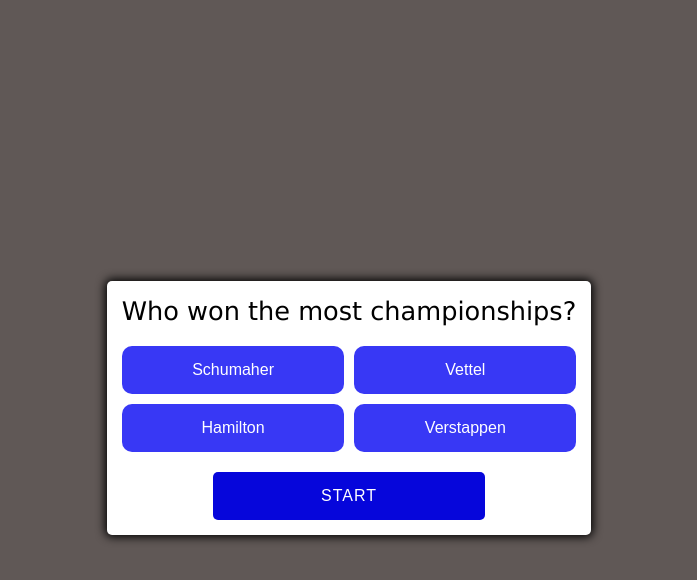
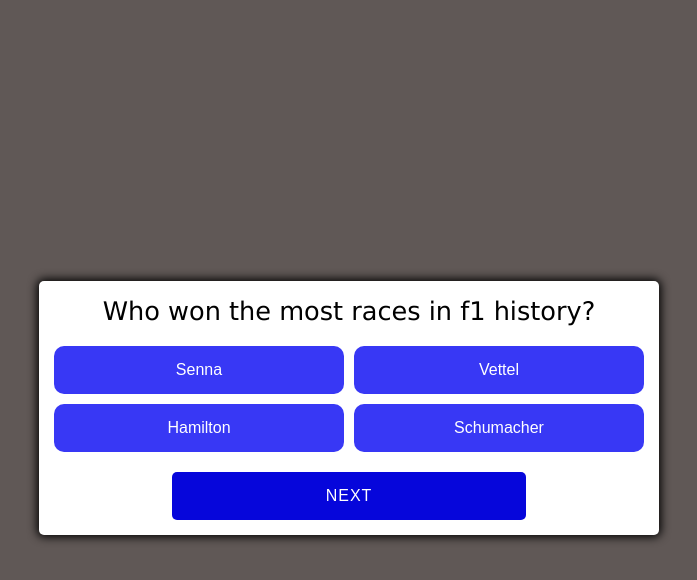
Before and after one commit to Dinko99/F1-Quiz-App, a plain HTML site: page index.html in a window 1280 px wide. Both pictures are taken after a click on the button "START". Shown: the whole page, without its empty margins (299-996 px from the left). Drawn offline with Linux system fonts and the light colour scheme.

Commit message:
Finished project

```diff
--- a/index.html
+++ b/index.html
@@ -9,20 +9,20 @@
 </head>
 <body>
     <main>
-        <div class="question-title">
-            Who won the most championships?
+        <div class="question-title" id="question-title">
+            Welcome to F1 quizz
         </div>
-        <div class="answers-container">
+        <div class="answers-container hide" id="answers-container">
             <button class="answer-btn">schumaher</button>
             <button class="answer-btn">vettel</button>
             <button class="answer-btn">hamilton</button>
             <button class="answer-btn">verstappen</button>
         </div>
         <div class="buttons-container">
-            <button class="start-btn btn">start</button>
-            <button class="next-btn btn hide">next</button>
-            <button class="finish-btn btn hide">finish</button>
-            <button class="refresh-btn btn hide">refresh</button>
+            <button class="btn" id="start">start</button>
+            <button class="btn hide" id="next">next</button>
+            <button class="btn hide" id="finish">finish</button>
+            <button class="btn hide" id="refresh">refresh</button>
         </div>
     </main>
 
--- a/script.js
+++ b/script.js
@@ -0,0 +1,172 @@
+const start = document.getElementById('start')
+const next = document.getElementById('next')
+const finish = document.getElementById('finish')
+const questionElement = document.getElementById('question-title')
+const answersContainer = document.getElementById('answers-container')
+let shuffledQuestions, currentIndex;
+let count = 0
+
+start.addEventListener('click', startGame)
+next.addEventListener('click', ()=>{
+    currentIndex++;
+    setNextQuestion();
+    clearBody()
+})
+finish.addEventListener('click', ()=>{
+    questionElement.innerText = `Your score is ${count} out of ${questions.length}`
+    finish.classList.add('hide')
+    start.classList.remove('hide')
+    start.innerText = 'restart'
+    clearBody()
+    resetState()
+})
+
+
+function startGame(){
+    start.classList.add('hide')
+    next.classList.remove('hide')
+    shuffledQuestions = questions.sort(()=> Math.random() - .5)
+    currentIndex = 0
+    resetState()
+    showQuestion(shuffledQuestions[currentIndex])
+    count = 0
+}
+
+
+function showQuestion(question){
+    questionElement.innerText = question.question
+    answersContainer.classList.remove('hide')
+    question.answers.sort(()=> Math.random() - .5);
+    question.answers.forEach((answer)=>{
+        const button = document.createElement('button')
+        button.innerText = answer.text
+        button.classList.add('answer-btn')
+        if(answer.correct){
+            button.dataset.correct = answer.correct
+        }
+        button.addEventListener('click', selectAnswer)
+        answersContainer.appendChild(button)
+    })
+}
+
+function setNextQuestion(){
+    resetState()
+    lastQuestion()
+    showQuestion(shuffledQuestions[currentIndex])
+}
+
+function resetState(){
+    while(answersContainer.firstChild){
+        answersContainer.removeChild(answersContainer.firstChild)
+    }
+}
+
+function selectAnswer(e){
+    const selectedButton = e.target
+    const correct = selectedButton.dataset.correct
+    Array.from(answersContainer.children).forEach((button)=>{
+        if(correct){
+            document.body.classList.add('correct')
+        }
+        else{
+            document.body.classList.add('wrong')
+        }
+        setStatusClass(button, button.dataset.correct)
+        button.removeEventListener('click', selectAnswer)
+    })
+    if(correct){
+        count++
+        console.log(count);
+    }
+}
+
+function setStatusClass(element, correct){
+    if (correct) {
+        element.classList.add('correct')
+      } else {
+        element.classList.add('wrong')
+      }
+}
+
+function lastQuestion(){
+    if(currentIndex === questions.length - 1){
+        next.classList.add('hide')
+        finish.classList.remove('hide')
+    }
+}
+
+function clearBody(){
+    document.body.classList.remove('wrong')
+    document.body.classList.remove('correct')
+}
+
+const questions = [
+    {
+        question: 'Who won the most races in f1 history?',
+        answers:[
+            {
+                text: 'Schumacher', correct: false
+            },
+            {
+                text: 'Hamilton', correct: true
+            },
+            {
+                text: 'Vettel', correct: false
+            },
+            {
+                text: 'Senna', correct: false
+            }
+        ]
+    },
+    {
+        question: 'Who is the youngest f1 champion ever?',
+        answers:[
+            {
+                text: 'Alonso', correct: false
+            },
+            {
+                text: 'Hamilton', correct: false
+            },
+            {
+                text: 'Vettel', correct: true
+            },
+            {
+                text: 'Verstappen', correct: false
+            }
+        ]
+    },
+    {
+        question: 'Who is the last ferrari champion?',
+        answers:[
+            {
+                text: 'Alonso', correct: false
+            },
+            {
+                text: 'Schumacher', correct: false
+            },
+            {
+                text: 'Vettel', correct: false
+            },
+            {
+                text: 'Raikkonen', correct: true
+            }
+        ]
+    },
+    {
+        question: 'Who won monaco grand prix most times ever?',
+        answers:[
+            {
+                text: 'Hamilton', correct: false
+            },
+            {
+                text: 'Schumacher', correct: false
+            },
+            {
+                text: 'Prost', correct: false
+            },
+            {
+                text: 'Senna', correct: true
+            }
+        ]
+    }
+]
--- a/styles.css
+++ b/styles.css
@@ -14,7 +14,7 @@ body{
 
 main{
     background-color: #fff;
-    max-width: 80%;
+    min-width: 620px;
     padding: 15px;
     border-radius: 5px;
     box-shadow: 0 0 10px 2px;
@@ -22,13 +22,14 @@ main{
 
 .question-title{
     font-size: 1.6em;
+    text-align: center;
 }
 
 .answers-container{
     margin-top: 20px;
     margin-bottom: 10px;
     display: grid;
-    grid-template-columns: repeat(2, auto);
+    grid-template-columns: repeat(2, 1fr);
     gap: 10px;
 }
 
@@ -65,6 +66,11 @@ main{
     cursor: pointer;
     width: 60%;
     letter-spacing: 1px;
+    transition: 0.1s all linear;
+}
+
+.btn:hover{
+    transform: scale(1.1);
 }
 
 .hide{
```
